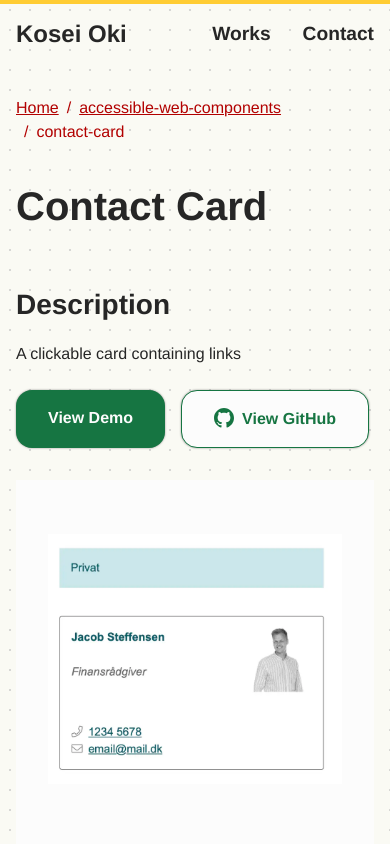
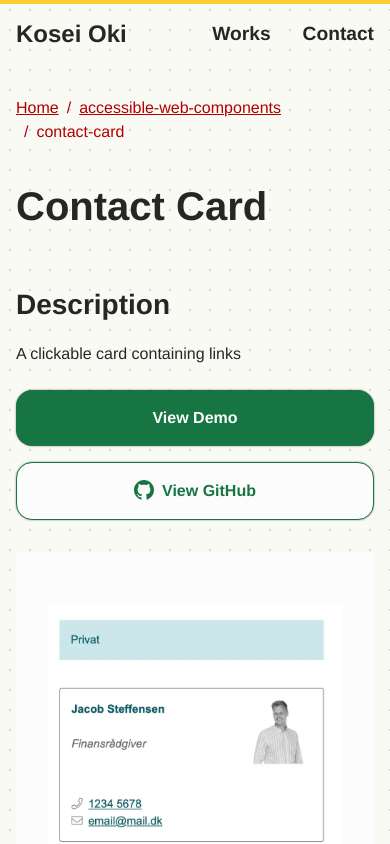
Before and after one commit to Koseioki/koseioki, a React (Vite) app: page /accessible-web-components/contact-card in a window 390 px wide. Shown: the top 844 px of the page. Built offline with nearby package versions, Linux system fonts and the light colour scheme.

Commit message:
adjusted demo button width

```diff
--- a/src/DetailPages.css
+++ b/src/DetailPages.css
@@ -67,6 +67,17 @@
         grid-template-columns: 1fr;
     }
 
+    .button-container {
+        justify-content: center;
+        width: 100%;
+    }
+
+    .button-container .primary-button,
+    .button-container .secondary-button {
+        width: 100%;
+        text-align: center;
+    }
+
     .detail-thumbnail-container {
         /* margin: 0 auto;
         width: 100%;
```
